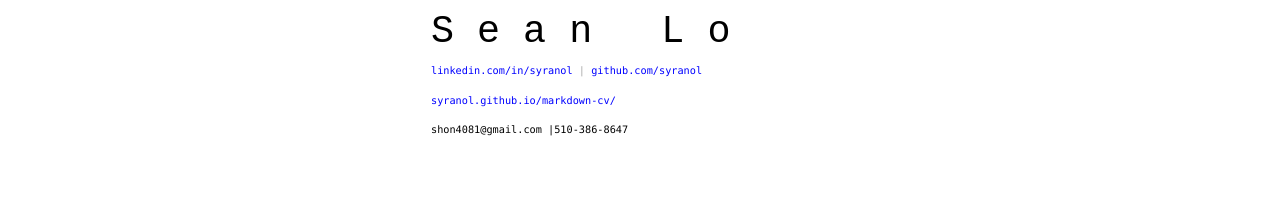
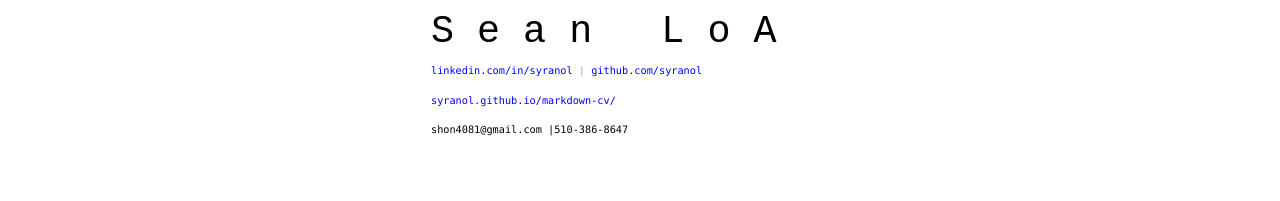
Before and after one commit to elipapa/markdown-cv, a Jekyll site: the page built from index.md, in a window 1280 px wide. Shown: the top 201 px of the page. Built offline with Jekyll 4.4.1, drawn with Linux system fonts in a browser that asks for light colours.

Commit message:
Update index.md

```diff
--- a/index.md
+++ b/index.md
@@ -3,7 +3,7 @@ layout: cv
 title: Sean Lo's Resume
 ---
 
-# S e a n     <span style="opacity:0;">_</span> L o
+# S e a n     <span style="opacity:0;">_</span> L o A
 
 
 <div id="webaddress">
```
